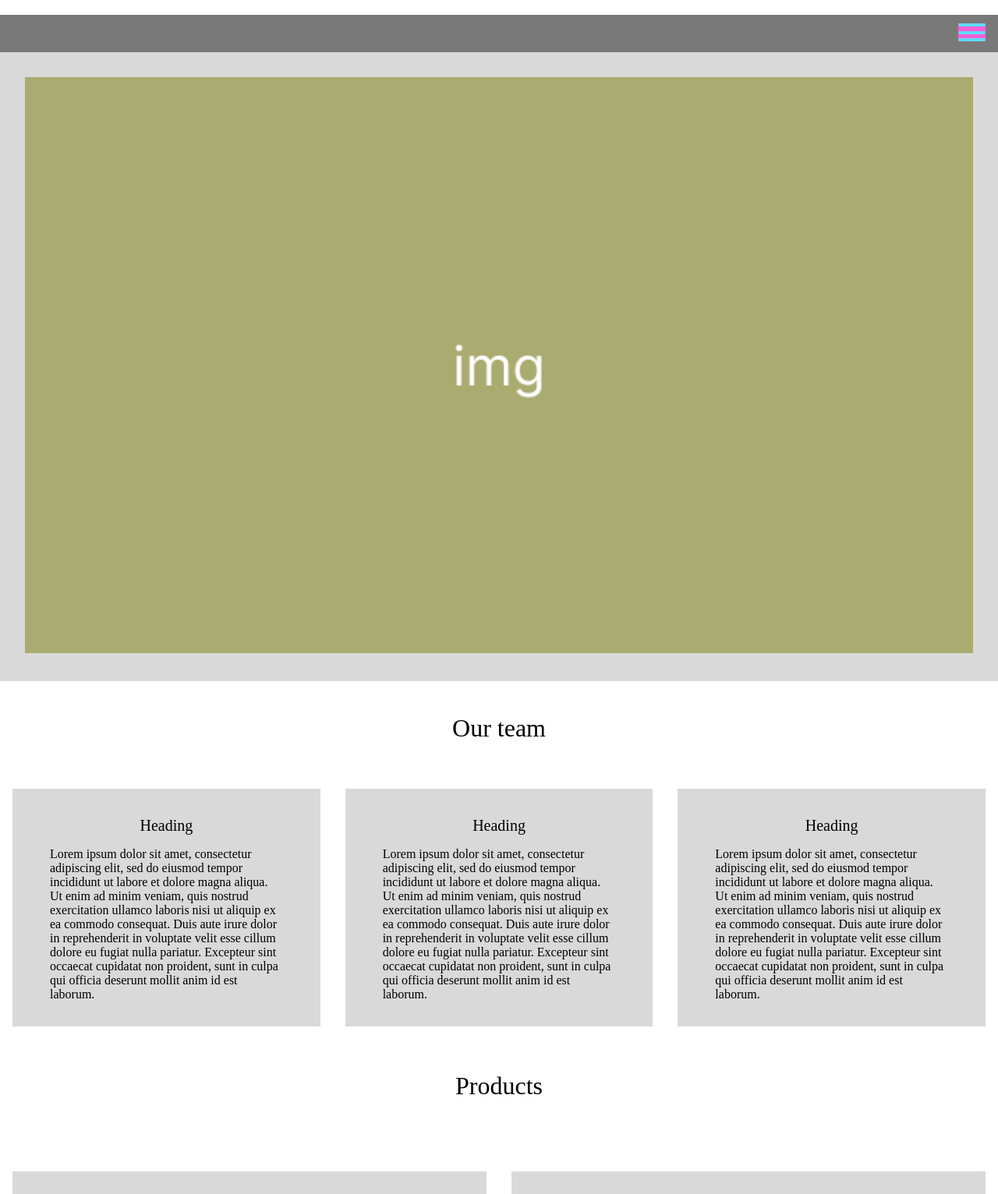
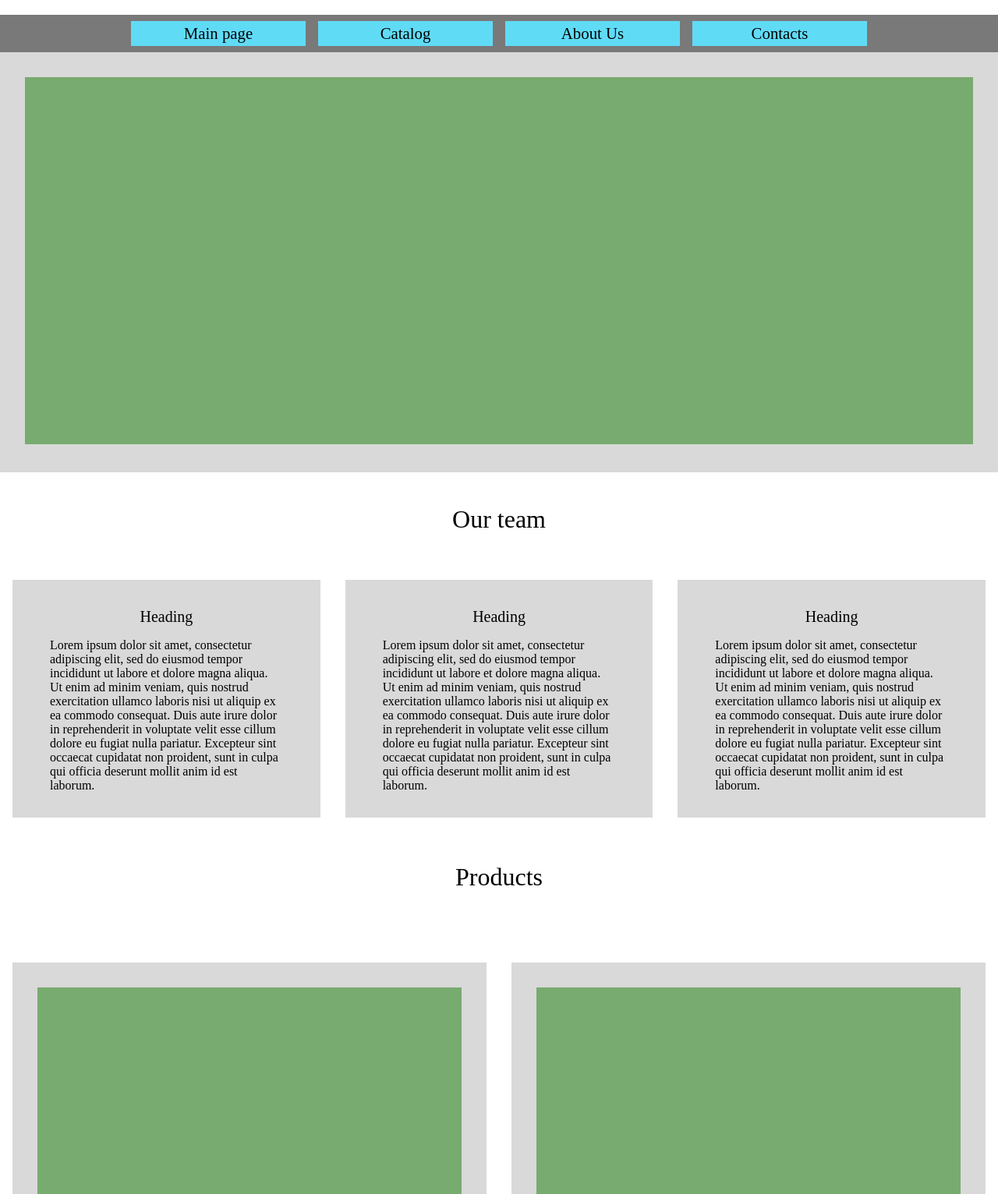
Before and after one commit to VISHAP-AM/HW7, a plain HTML site: page index.html in a window 1280 px wide. Shown: the part 61-1593 px from the top of the page at 78% size. Drawn offline with Linux system fonts and the light colour scheme.

Commit message:
laptop_commit

```diff
--- a/index.html
+++ b/index.html
@@ -13,7 +13,7 @@
 <header>
     <nav class="navbar">
         <ul class="menu">
-            <li><a class="linkInMenu" href="">Main page</a></li>
+            <li class="firstLi"><a class="linkInMenu" href="">Main page</a></li>
             <li><a class="linkInMenu" href="">Catalog</a></li>
             <li><a class="linkInMenu" href="">About Us</a></li>
             <li class="lastLi"><a class="linkInMenu" href="">Contacts</a></li>
@@ -32,8 +32,9 @@
 <main>
     <section class="baseImgSect">
         <picture>
-            <source srcset="images/400x560.png" type="image/png" media="(max-width: 991px)"/>
-            <source srcset="images/701x426.png" type="image/png" media="(min-width: 992px)"/>
+            <source srcset="images/400x560.png" type="image/png" media="(max-width: 767px)"/>
+            <source srcset="images/701x426.png" type="image/png" media="(max-width: 991px)"/>
+            <source srcset="images/1100x426.png" type="image/png" media="(min-width: 992px)"/>
             <img class="baseImg" src="images/400x560.png" alt="Main img"/>
         </picture>
     </section>
@@ -90,8 +91,9 @@
         <section class="productsListSection">
             <section class="productInnerSection">
                 <picture>
-                    <source srcset="images/prod_mobile.png" type="image/png" media="(max-width: 991px)"/>
-                    <source srcset="images/prod_tablet.png" type="image/png" media="(min-width: 992px)"/>
+                    <source srcset="images/prod_mobile.png" type="image/png" media="(max-width: 767px)"/>
+                    <source srcset="images/prod_tablet.png" type="image/png" media="(max-width: 991px)"/>
+                    <source srcset="images/prod_laptop.png" type="image/png" media="(min-width: 992px)"/>
                     <img class="productImg" src="images/prod_mobile.png" alt="Product img"/>
                 </picture>
                 <p class="productNameP">Product 1</p>
@@ -101,8 +103,9 @@
         <section class="productsListSection">
             <section class="productInnerSection">
                 <picture>
-                    <source srcset="images/prod_mobile.png" type="image/png" media="(max-width: 991px)"/>
-                    <source srcset="images/prod_tablet.png" type="image/png" media="(min-width: 992px)"/>
+                    <source srcset="images/prod_mobile.png" type="image/png" media="(max-width: 767px)"/>
+                    <source srcset="images/prod_tablet.png" type="image/png" media="(max-width: 991px)"/>
+                    <source srcset="images/prod_laptop.png" type="image/png" media="(min-width: 992px)"/>
                     <img class="productImg" src="images/prod_mobile.png" alt="Product img"/>
                 </picture>
                 <p class="productNameP">Product 1</p>
--- a/responsive_styles.css
+++ b/responsive_styles.css
@@ -1,4 +1,4 @@
-@media screen and (min-width: 992px) {
+@media screen and (min-width: 768px) {  /* TABLET */
     .headingInfoSect{
         display: flex;
         flex-direction: row;
@@ -8,6 +8,84 @@
         display: flex;
         flex-direction: row;
     }
+}
 
+@media screen and (min-width: 992px) {  /* LAPTOP */
+    .headingInfoSect {
+        display: flex;
+        flex-direction: row;
+    }
 
+    .productsMainSection {
+        display: flex;
+        flex-direction: row;
+    }
+
+    .navbar-container {
+        display: none;
+    }
+
+    header:has(> .navbar > .container > input[type="checkbox"]:checked) {
+        background: #797979;
+    }
+
+    .menu:has(+ .container > input[type="checkbox"]:checked) {
+        display: flex;
+        flex-direction: row;
+        transform: none;
+    }
+
+    .navbar .menu {
+        margin: 0px;
+        padding: 0px;
+        background-color: #797979;
+        display: flex;
+        justify-content: center;
+        box-shadow: none;
+        max-width: 100%;
+        height: 100%;
+        transform: none;
+    }
+
+    header {
+        height: 3rem;
+        background-color: #797979;
+        display: flex;
+        justify-content: baseline;
+    }
+
+    .lastLi {
+        margin-top: 0px;
+    }
+
+    .linkInMenu {
+        display: flex;
+        flex-direction: row;
+        width: 15rem;
+        height: 100%;
+        align-items: center;
+        justify-content: center;
+        text-decoration: none;
+        color: black;
+    }
+
+    .navbar {
+        width: 100%;
+        height: 100%;
+    }
+
+    .menu > li {
+        background-color: #60DBF6;
+        display: flex;
+        height: 2rem;
+        width: 14rem;
+        list-style: none;
+        margin-bottom: 0rem;
+        margin-top: 0.5rem;
+        margin-right: 1rem;
+    }
+
+    .firstLi {
+        margin-left: 1rem;
+    }
 }
--- a/styles.css
+++ b/styles.css
@@ -121,7 +121,7 @@ header {
 .navbar .menu li {
     margin-bottom: 1.5rem;
     font-size: 1.3rem;
-    font-weight: 500px;
+    font-weight: 500;
 }
 
 .menu:has(+ .container > input[type="checkbox"]:checked) {
```
Also changed, not shown: images/1100x426.png (added), images/prod_laptop.png (added).
